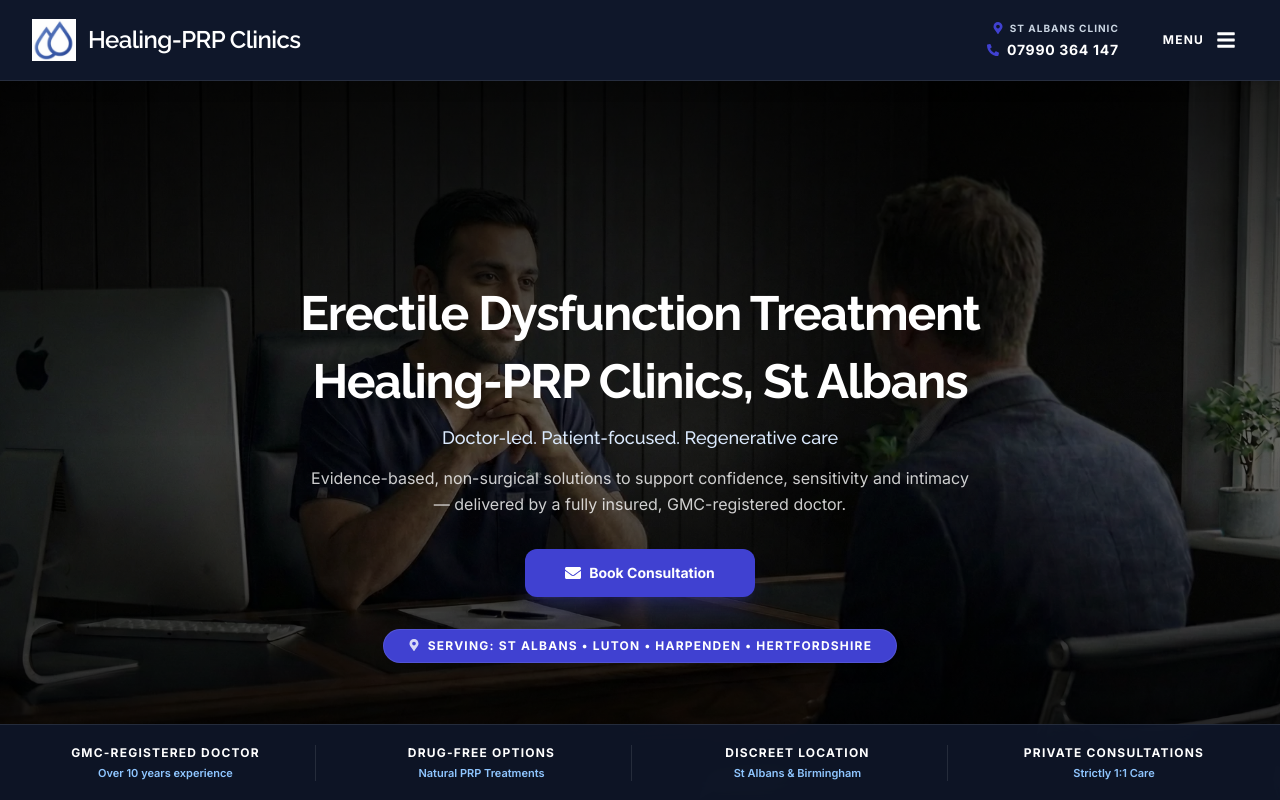
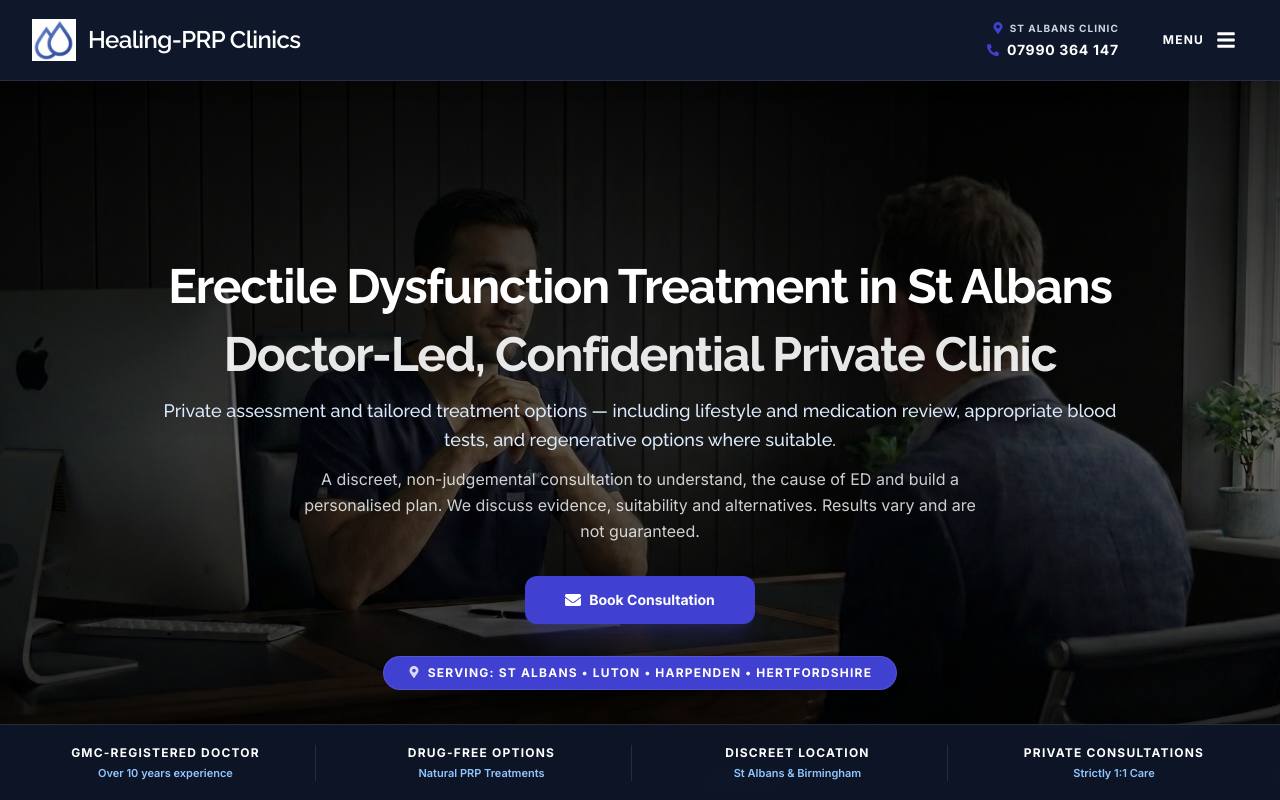
Before and after one commit to binithekid/Healing-PRP-Clinics-Preview, a Next.js app: page /erectile-dysfunction in a window 1280 px wide. Shown: the top 800 px of the page. Built offline with nearby package versions, Linux system fonts and the light colour scheme.

Commit message:
Update ErectileDysfunctionClient.tsx

```diff
--- a/src/components/pages/ErectileDysfunctionClient.tsx
+++ b/src/components/pages/ErectileDysfunctionClient.tsx
@@ -198,9 +198,10 @@ export default function ErectileDysfunctionClient({
             variants={fadeUpVariants}
             className="md:text-5xl text-3xl font-bold font-raleway text-white leading-tight mb-3 tracking-tight"
           >
-            Erectile Dysfunction Treatment<br />
-            {/* DYNAMIC SUB-HEADING: Uses props */}
-            <span className="block mt-2">Healing-PRP Clinics, {locationName}</span>
+            Erectile Dysfunction Treatment in {locationName}<br />
+            <span className="block mt-2 text-white/90">
+              Doctor-Led, Confidential Private Clinic
+            </span>
           </motion.h1>
 
           {/* Sub-headline */}
@@ -211,7 +212,8 @@ export default function ErectileDysfunctionClient({
             variants={fadeUpVariants}
             className="mt-1 md:text-lg text-base text-blue-100 font-medium font-raleway leading-relaxed"
           >
-            Doctor-led. Patient-focused. Regenerative care
+            Private assessment and tailored treatment options — including lifestyle and medication review, appropriate blood tests, and regenerative options where suitable.
+
           </motion.h2>
 
           {/* Description */}
@@ -222,9 +224,10 @@ export default function ErectileDysfunctionClient({
             variants={fadeUpVariants}
             className="mt-3 text-sm md:text-base text-white/80 font-inter leading-relaxed max-w-2xl mx-auto mb-8"
           >
-            Evidence-based, non-surgical solutions to support confidence,
-            sensitivity and intimacy — delivered by a fully insured,
-            GMC-registered doctor.
+            A discreet, non-judgemental consultation to understand,
+            the cause of ED and build a personalised plan.
+            We discuss evidence, suitability and alternatives.
+            Results vary and are not guaranteed.
           </motion.p>
 
           {/* CTA Button */}
```
